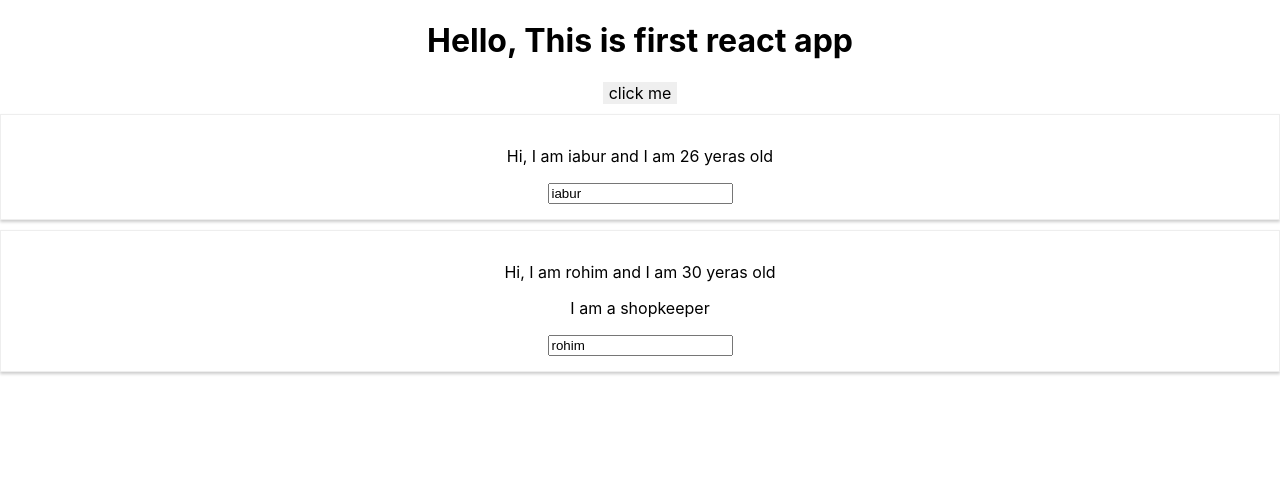
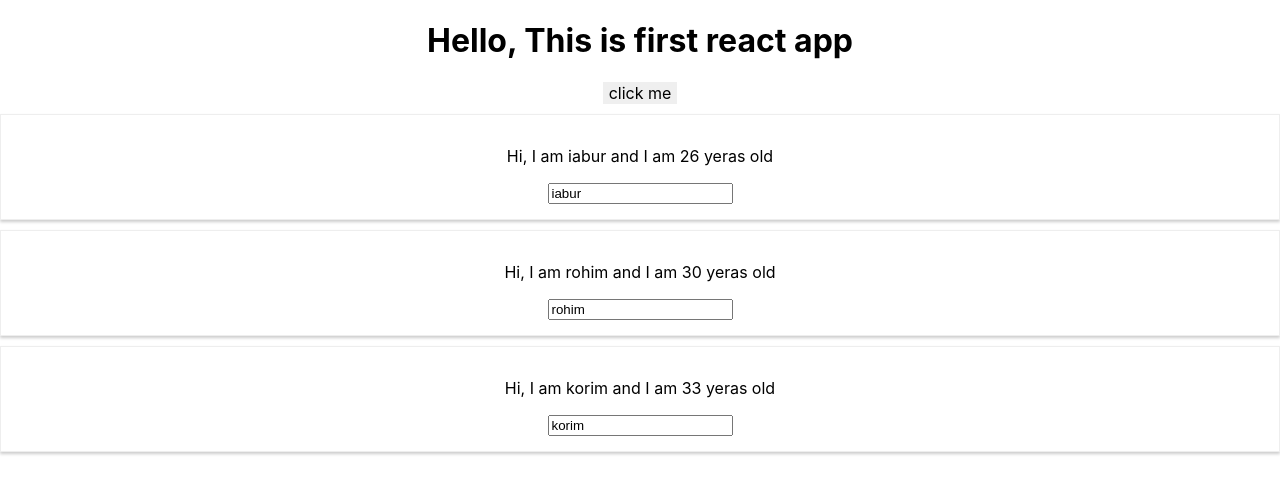
Before and after one commit to iabur/playing-with-react, a React (Create React App) app: page / in a window 1280 px wide. Shown: the top 494 px of the page. Built offline with nearby package versions, Linux system fonts and the light colour scheme.

Commit message:
Outputing list

```diff
--- a/src/App.js
+++ b/src/App.js
@@ -52,18 +52,9 @@ class App extends Component {
     if (this.state.show) {
       persons = (
         <div>
-          <Person
-            name={this.state.Person[0].name}
-            age={this.state.Person[0].age}
-          />
-          <Person
-            click={() => this.switchNameHandler('iabur')}
-            changed={this.onChangeHandler}
-            name={this.state.Person[1].name}
-            age={this.state.Person[1].age}
-          >
-            I am a shopkeeper
-          </Person>
+          {this.state.Person.map((person) => {
+            return <Person name={person.name} age={person.age} />;
+          })}
         </div>
       );
     }
```
